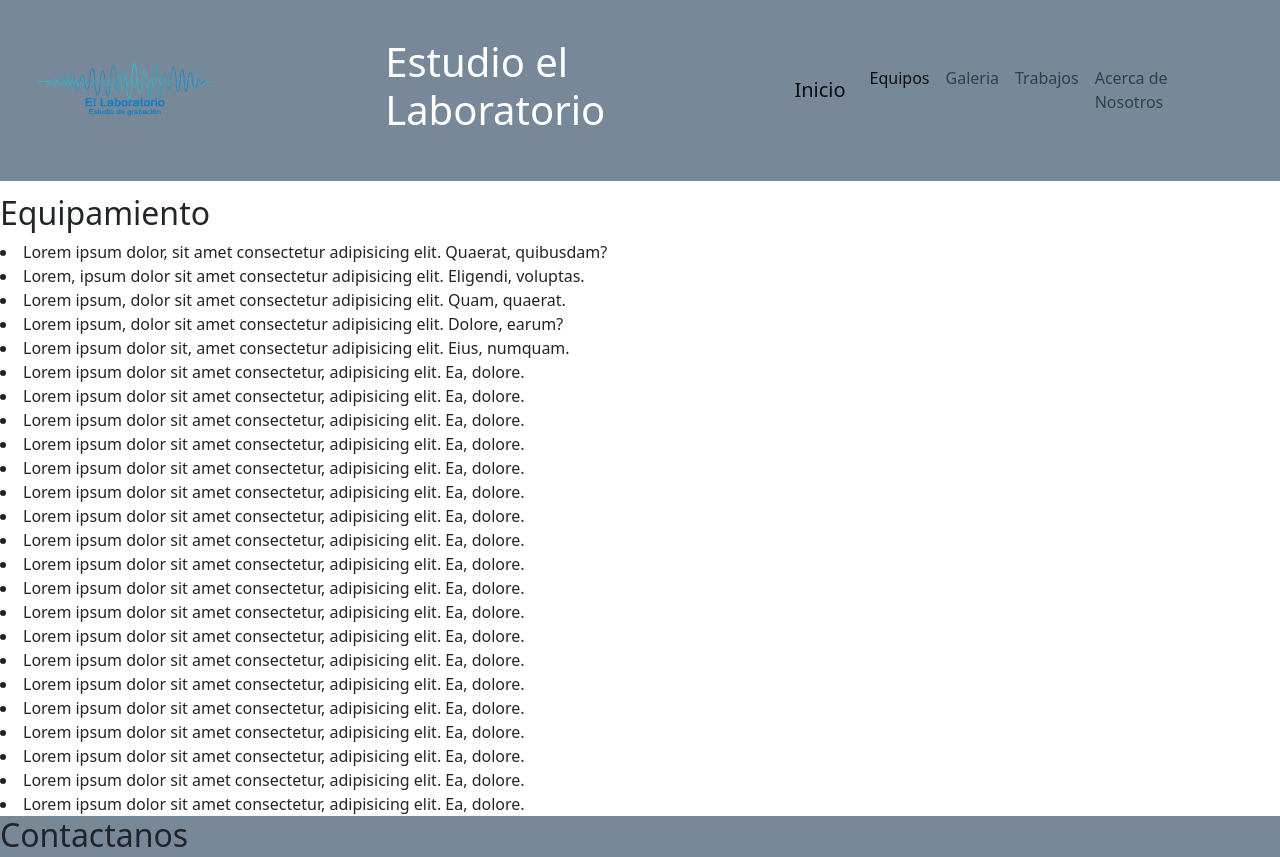
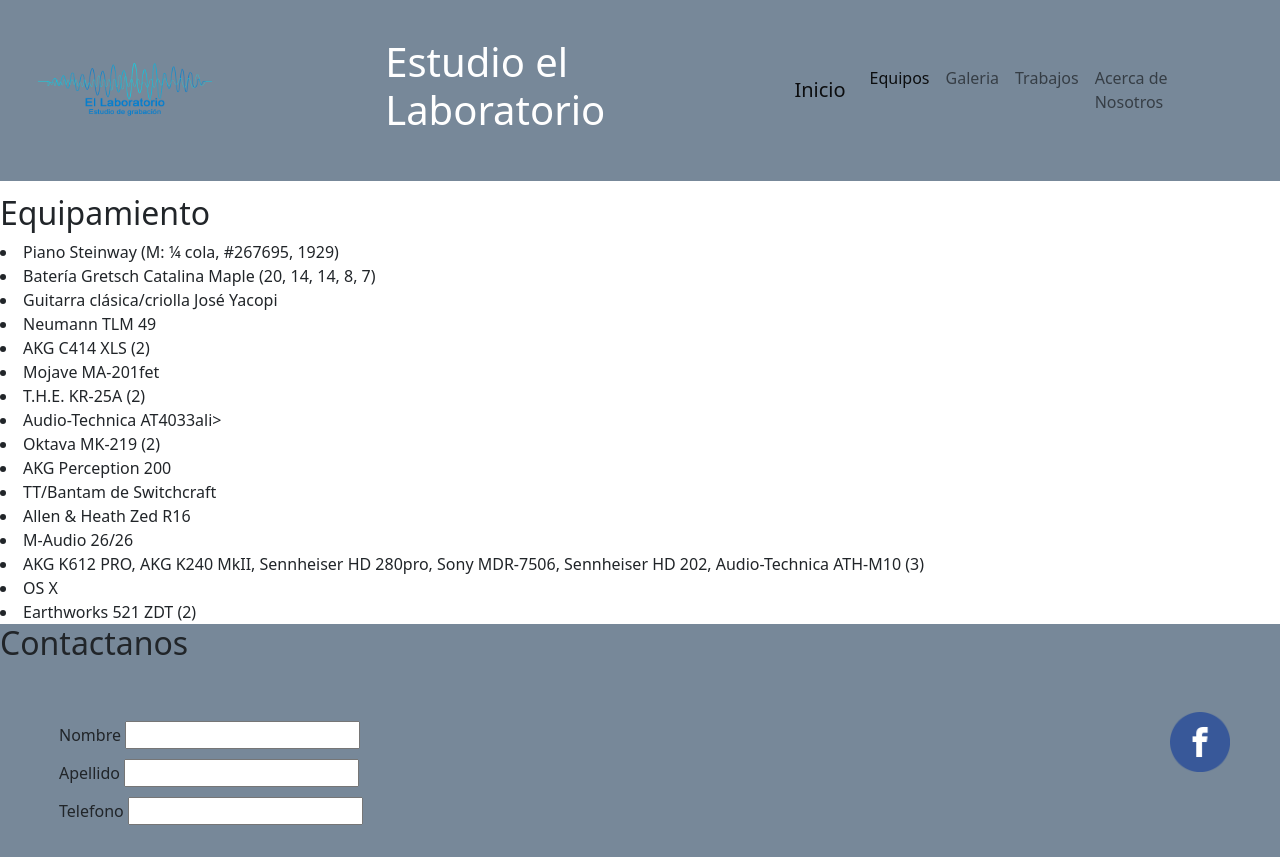
Before and after one commit to Blancat2/estudio-el-lab2, a plain HTML site: page equipos.html in a window 1280 px wide. Shown: the top 857 px of the page. Drawn offline with nearby package versions, Linux system fonts and the light colour scheme.

Commit message:
cambio de lorem

```diff
--- a/equipos.html
+++ b/equipos.html
@@ -55,30 +55,22 @@
     <h2>Equipamiento</h2>
 
     <div class="lista__de__equipos">
-        <li>Lorem ipsum dolor, sit amet consectetur adipisicing elit. Quaerat, quibusdam?</li>
-        <li>Lorem, ipsum dolor sit amet consectetur adipisicing elit. Eligendi, voluptas.</li>
-        <li>Lorem ipsum, dolor sit amet consectetur adipisicing elit. Quam, quaerat.</li>
-        <li>Lorem ipsum, dolor sit amet consectetur adipisicing elit. Dolore, earum?</li>
-        <li>Lorem ipsum dolor sit, amet consectetur adipisicing elit. Eius, numquam.</li>
-        <li>Lorem ipsum dolor sit amet consectetur, adipisicing elit. Ea, dolore.</li>
-        <li>Lorem ipsum dolor sit amet consectetur, adipisicing elit. Ea, dolore.</li>
-        <li>Lorem ipsum dolor sit amet consectetur, adipisicing elit. Ea, dolore.</li>
-        <li>Lorem ipsum dolor sit amet consectetur, adipisicing elit. Ea, dolore.</li>
-        <li>Lorem ipsum dolor sit amet consectetur, adipisicing elit. Ea, dolore.</li>
-        <li>Lorem ipsum dolor sit amet consectetur, adipisicing elit. Ea, dolore.</li>
-        <li>Lorem ipsum dolor sit amet consectetur, adipisicing elit. Ea, dolore.</li>
-        <li>Lorem ipsum dolor sit amet consectetur, adipisicing elit. Ea, dolore.</li>
-        <li>Lorem ipsum dolor sit amet consectetur, adipisicing elit. Ea, dolore.</li>
-        <li>Lorem ipsum dolor sit amet consectetur, adipisicing elit. Ea, dolore.</li>
-        <li>Lorem ipsum dolor sit amet consectetur, adipisicing elit. Ea, dolore.</li>
-        <li>Lorem ipsum dolor sit amet consectetur, adipisicing elit. Ea, dolore.</li>
-        <li>Lorem ipsum dolor sit amet consectetur, adipisicing elit. Ea, dolore.</li>
-        <li>Lorem ipsum dolor sit amet consectetur, adipisicing elit. Ea, dolore.</li>
-        <li>Lorem ipsum dolor sit amet consectetur, adipisicing elit. Ea, dolore.</li>
-        <li>Lorem ipsum dolor sit amet consectetur, adipisicing elit. Ea, dolore.</li>
-        <li>Lorem ipsum dolor sit amet consectetur, adipisicing elit. Ea, dolore.</li>
-        <li>Lorem ipsum dolor sit amet consectetur, adipisicing elit. Ea, dolore.</li>
-        <li>Lorem ipsum dolor sit amet consectetur, adipisicing elit. Ea, dolore.</li>
+        <li>Piano Steinway (M: ¼ cola, #267695, 1929)</li>
+        <li>Batería Gretsch Catalina Maple (20, 14, 14, 8, 7)</li>
+        <li>Guitarra clásica/criolla José Yacopi</li>
+        <li>Neumann TLM 49</li>
+        <li>AKG C414 XLS (2)</li>
+        <li>Mojave MA-201fet</li>
+        <li>T.H.E. KR-25A (2)</li>
+        <li>Audio-Technica AT4033ali>
+        <li>Oktava MK-219 (2)</li>
+        <li>AKG Perception 200</li>
+        <li>TT/Bantam de Switchcraft</li>
+        <li>Allen & Heath Zed R16</li>
+        <li>M-Audio 26/26</li>
+        <li>AKG K612 PRO, AKG K240 MkII, Sennheiser HD 280pro, Sony MDR-7506, Sennheiser HD 202, Audio-Technica ATH-M10 (3)</li>
+        <li>OS X</li>
+        <li>Earthworks 521 ZDT (2)</li>
 
 
 
--- a/sass/style.scss
+++ b/sass/style.scss
@@ -49,6 +49,8 @@
     padding: 5px;
 
 }
+
+
 
 .canciones{
     height: 600px;
```
Also changed, not shown: index.html (+1 -1 lines).
